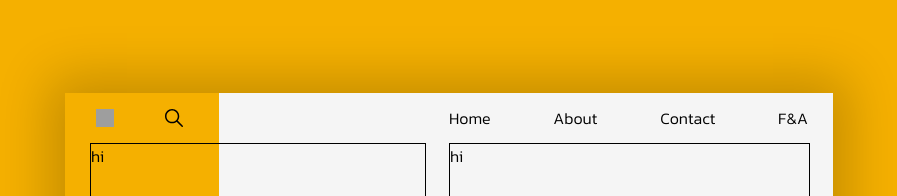
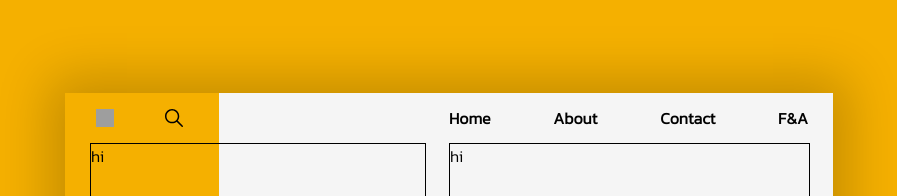
Before and after one commit to TERADA-DANTE/LPs, a React (Create React App) app in the folder mandarine/: page / in a window 1280 px wide. Shown: the part 107-303 px from the top of the page, without its empty margins (191-1088 px from the left). Built offline with nearby package versions, Linux system fonts and the light colour scheme; grey boxes are pictures that could not be loaded.

Commit message:
Complete Nav
/*linear gradient is not compatible with transition*/

```diff
--- a/mandarine/src/components/Nav/Nav.js
+++ b/mandarine/src/components/Nav/Nav.js
@@ -5,8 +5,11 @@ function Nav(props) {
         <div className={'Nav'}>
             <ul>
                 {items.map((item, index) =>
-                    <li className={`${item} nav-icons`} key={index}>
-                        <a href={'./'} >{item}</a>
+                    <li className={`${item}`} key={index}>
+                        <a href={'./'} className={`nav-icons`}>
+                            <span>
+                                {item}
+                            </span></a>
                     </li>)}
             </ul>
 
--- a/mandarine/src/styles/Button.css
+++ b/mandarine/src/styles/Button.css
@@ -11,6 +11,7 @@
     width: 30px;
     height: 30px;
     border-radius: 50%;
+    background-color: transparent;
     transition: 0.3s;
 }
 .icon:hover{
--- a/mandarine/src/styles/Nav.css
+++ b/mandarine/src/styles/Nav.css
@@ -16,24 +16,18 @@
 }
 
 .nav-icons{
-    cursor: pointer;
+    z-index: 1;
     position: relative;
-}
-.nav-icons::after{
-    position: absolute;
-    left: 0;
-    bottom: 0;
-    width: 100%;
-    height: 50%;
-    background: red;
-
-    /* animation */
-    -o-transition:.5s;
-    -ms-transition:.5s;
-    -moz-transition:.5s;
-    -webkit-transition:.5s;
-    transition:.5s;
+    font-weight: bold;
+    /* transition: 1s; */
 }
 .nav-icons:hover::after{
+    content: '';
+    position: absolute;
     width: 110%;
+    height: 100%;
+    left: 0;
+    /*linear gradient is not compatible with transition*/
+    background: linear-gradient(0deg, rgba(255,255,255,0) 0%, rgba(255,255,255,0) 28%, rgba(241,181,84,1) 28%, rgba(241,181,84,1) 52%, rgba(241,181,84,0) 52%);
+    z-index: -1;
 }
```
Also changed, not shown: 1 other file (tests, documents, lock files or other folders).
